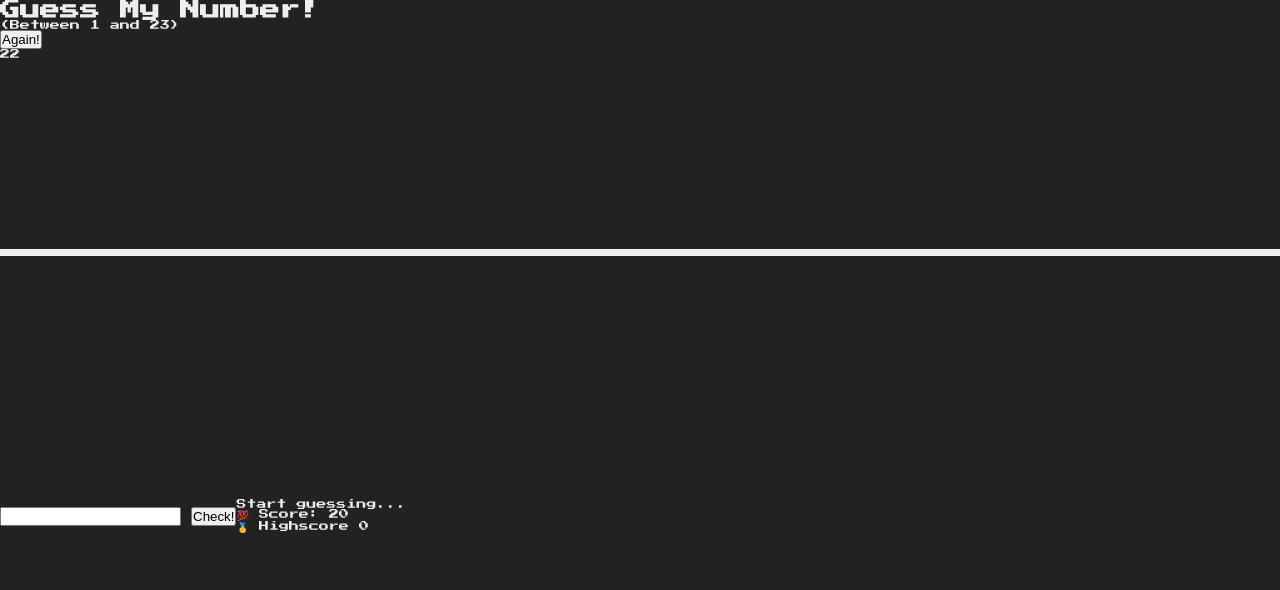
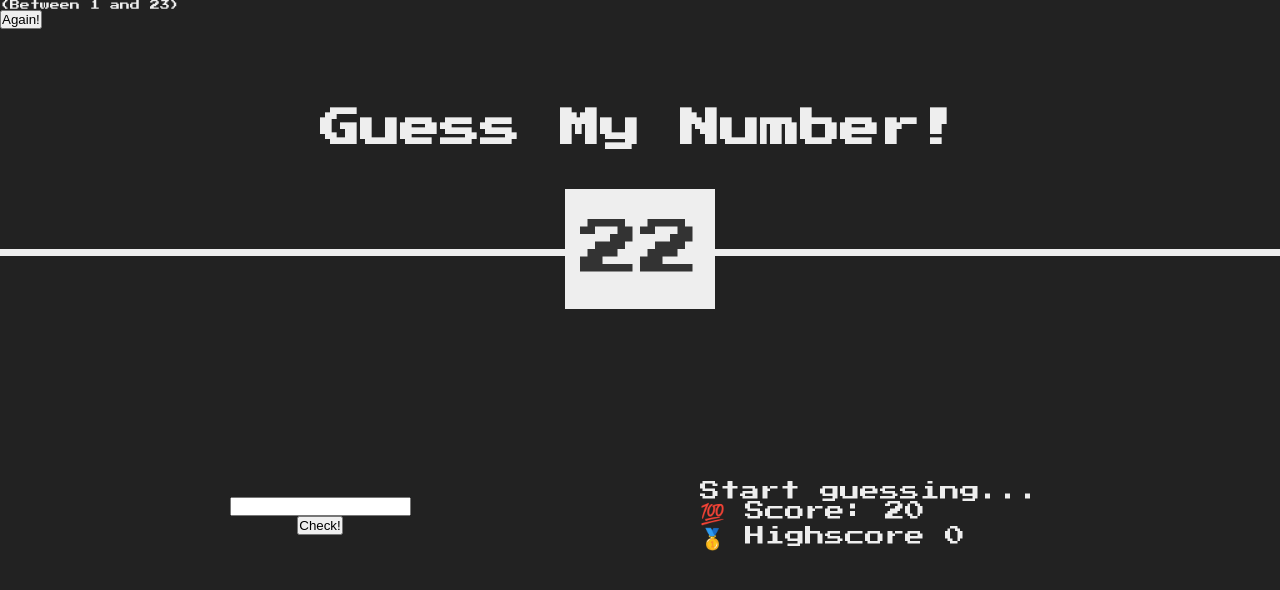
Before and after one commit to sdfergus/Lucky-Guess, a plain HTML site: page index.html in a window 1280 px wide. Drawn offline with Linux system fonts and the light colour scheme.

Commit message:
css additions

```diff
--- a/script.js
+++ b/script.js
@@ -26,6 +26,10 @@ document.querySelector('.check').addEventListener('click', function () {
       score++;
       document.querySelector('.score').textContent = score;
 
+      document.querySelector('body').style.backgroundColor = '#60b347';
+
+      //   document.querySelector('.number').style.width = '';
+
       //When the guess is too low
     } else if (guess < secretNum) {
       document.querySelector('.message').textContent = '📉 Too low!';
--- a/style.css
+++ b/style.css
@@ -29,4 +29,41 @@ main {
   color: #eee;
   display: flex;
   align-items: center;
+  justify-content: space-around;
 }
+
+.left {
+  width: 52rem;
+  display: flex;
+  flex-direction: column;
+  align-items: center;
+}
+
+.right {
+  width: 52rem;
+  font-size: 2rem;
+}
+
+/* ELEMENTS STYLE */
+h1 {
+  font-size: 4rem;
+  text-align: center;
+  position: absolute;
+  width: 100%;
+  top: 52%;
+  left: 50%;
+  transform: translate(-50%, -50%);
+}
+
+.number {
+  background: #eee;
+  color: #333;
+  font-size: 6rem;
+  width: 15rem;
+  padding: 3rem 0rem;
+  text-align: center;
+  position: absolute;
+  bottom: 0;
+  left: 50%;
+  transform: translate(-50%, 50%);
+}
```
